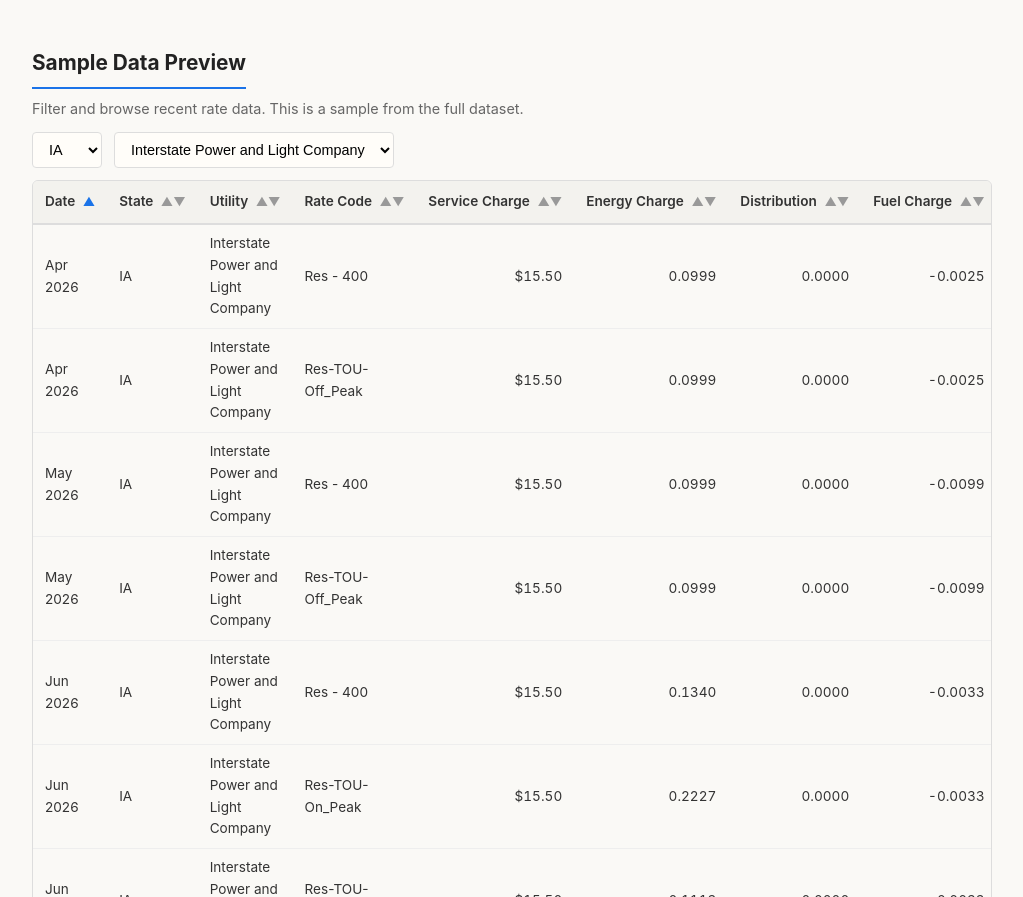
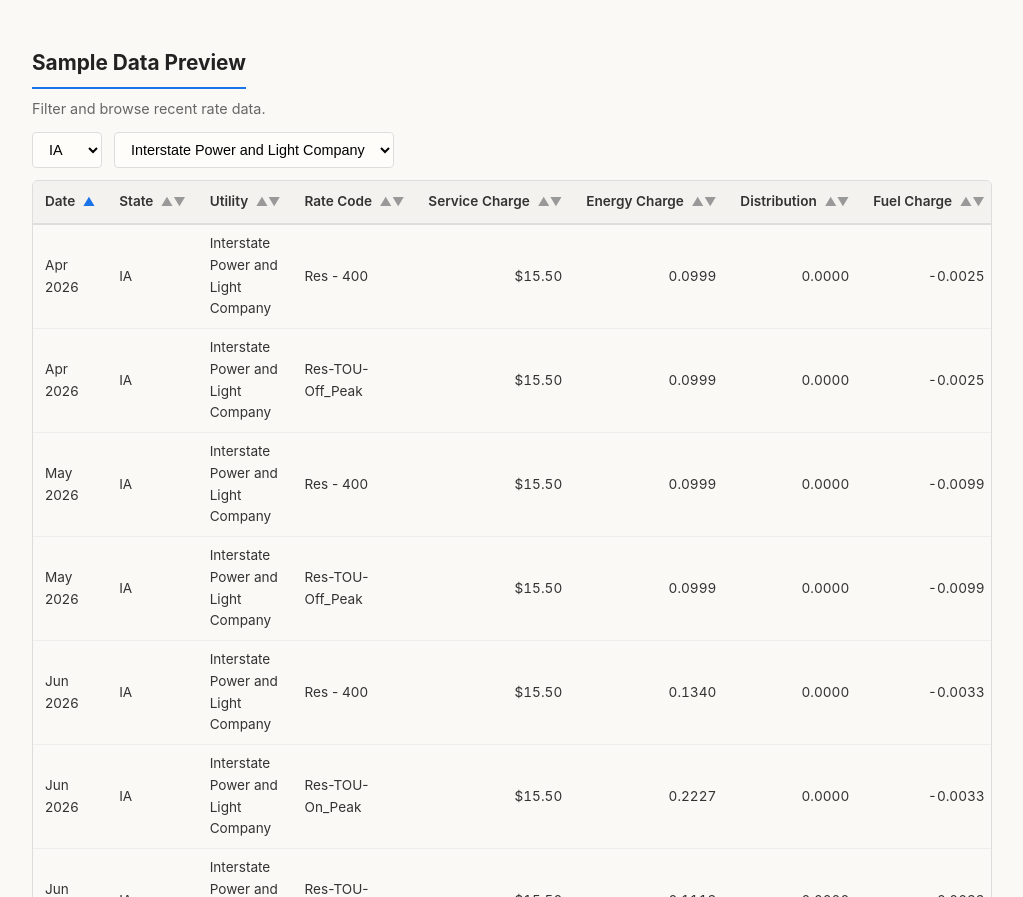
Before and after one commit to Fresh-Coyote312/Electric-Utility-Rates, a plain HTML site: page index.html in a window 1280 px wide. Shown: the part 2104-3001 px from the top of the page, without its empty margins (128-1151 px from the left). Drawn offline with Linux system fonts and the light colour scheme.

Commit message:
edit index html

```diff
--- a/index.html
+++ b/index.html
@@ -61,7 +61,7 @@
 <!-- Sample Data Preview -->
 <div id="data" class="section">
   <h2>Sample Data Preview</h2>
-  <p class="section-desc">Filter and browse recent rate data. This is a sample from the full dataset.</p>
+  <p class="section-desc">Filter and browse recent rate data.</p>
 
   <div class="table-controls">
     <select id="filterState" aria-label="Filter by State">
```
